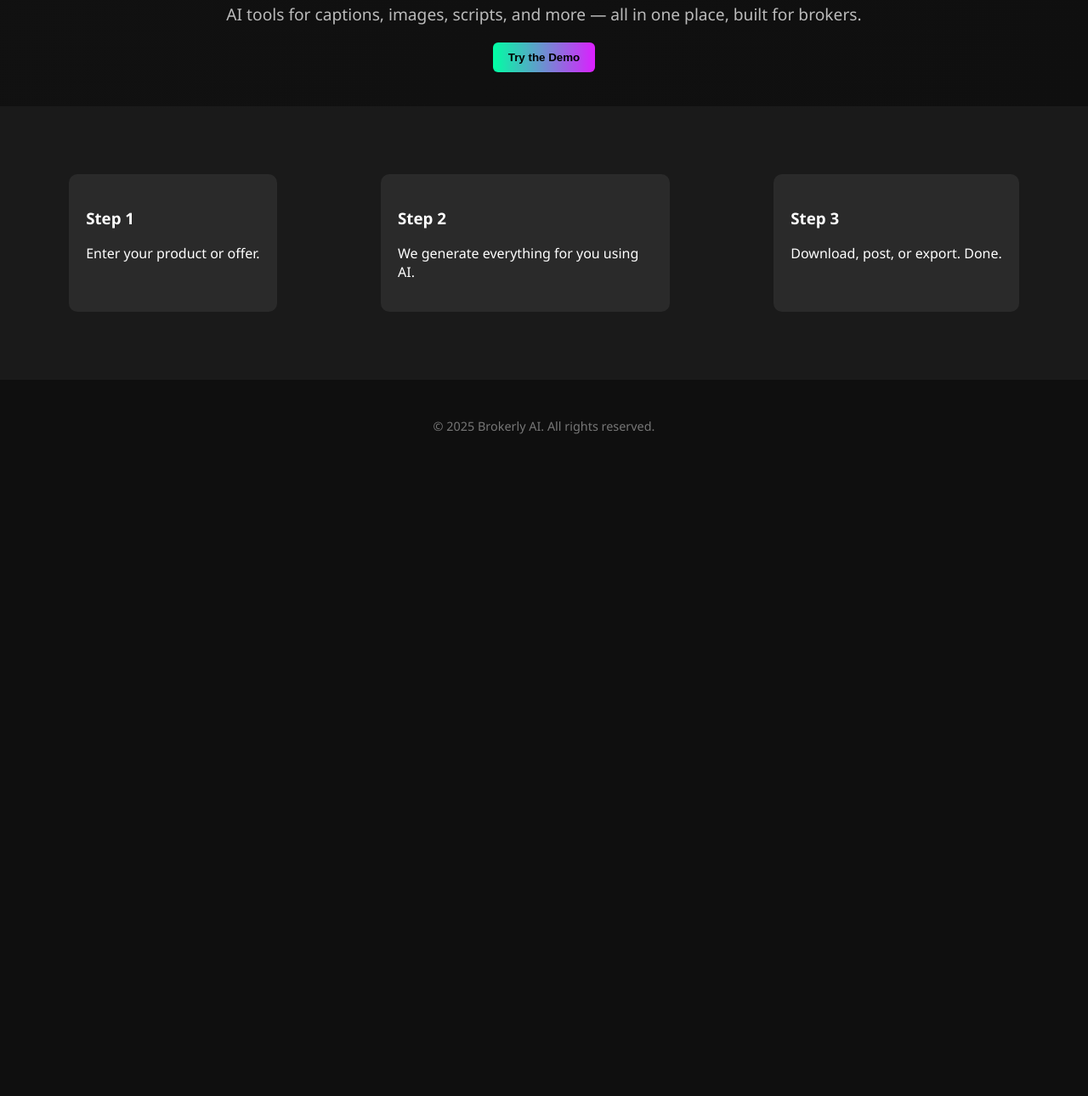
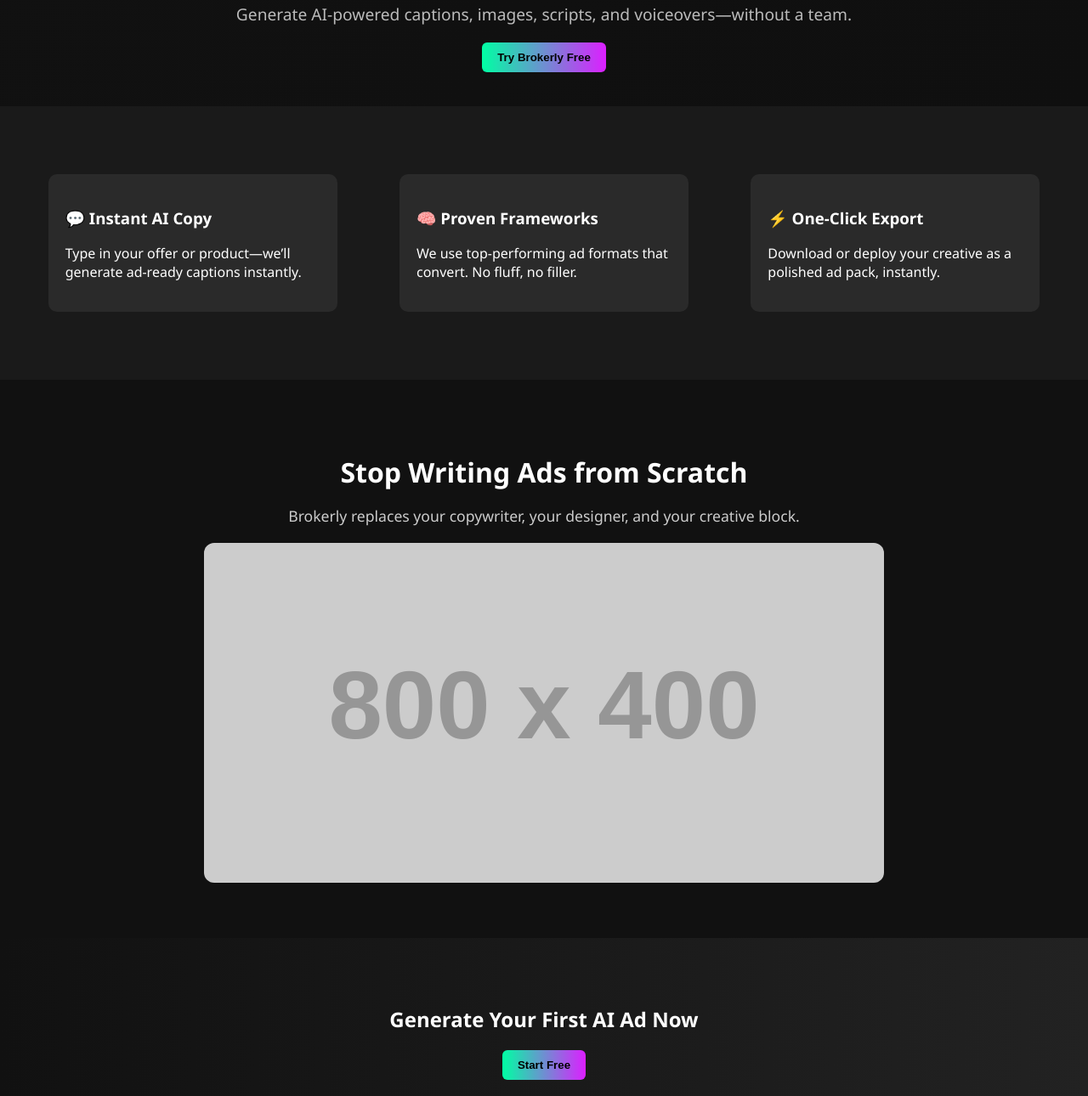
Before and after one commit to Brokerly-ai/Brokerly-AI, a plain HTML site: page index.html in a window 1280 px wide. Shown: the part 245-1535 px from the top of the page at 85% size. Before the commit the page ends 800 px from the top, so only its background shows below. Drawn offline with Linux system fonts and the light colour scheme; placeholder pictures from the web are drawn by us.

Commit message:
Add files via upload

```diff
--- a/index.html
+++ b/index.html
@@ -9,28 +9,39 @@
 <body>
   <nav class="navbar">
     <div class="logo">Brokerly AI</div>
-    <button class="cta">Start Free</button>
+    <button class="cta">Generate Free Ad</button>
   </nav>
 
   <header class="hero">
-    <h1>Generate Marketing Content in 60 Seconds</h1>
-    <p>AI tools for captions, images, scripts, and more — all in one place, built for brokers.</p>
-    <button class="cta">Try the Demo</button>
+    <h1>Build Winning Ad Content in Seconds</h1>
+    <p>Generate AI-powered captions, images, scripts, and voiceovers—without a team.</p>
+    <button class="cta">Try Brokerly Free</button>
   </header>
 
   <section class="features">
     <div class="feature">
-      <h3>Step 1</h3>
-      <p>Enter your product or offer.</p>
+      <h3>💬 Instant AI Copy</h3>
+      <p>Type in your offer or product—we’ll generate ad-ready captions instantly.</p>
     </div>
     <div class="feature">
-      <h3>Step 2</h3>
-      <p>We generate everything for you using AI.</p>
+      <h3>🧠 Proven Frameworks</h3>
+      <p>We use top-performing ad formats that convert. No fluff, no filler.</p>
     </div>
     <div class="feature">
-      <h3>Step 3</h3>
-      <p>Download, post, or export. Done.</p>
+      <h3>⚡ One-Click Export</h3>
+      <p>Download or deploy your creative as a polished ad pack, instantly.</p>
     </div>
+  </section>
+
+  <section class="proof">
+    <h2>Stop Writing Ads from Scratch</h2>
+    <p>Brokerly replaces your copywriter, your designer, and your creative block.</p>
+    <img src="https://via.placeholder.com/800x400?text=Visual+Demo" />
+  </section>
+
+  <section class="cta-section">
+    <h2>Generate Your First AI Ad Now</h2>
+    <button class="cta">Start Free</button>
   </section>
 
   <footer>
--- a/style.css
+++ b/style.css
@@ -2,7 +2,7 @@
 body {
   margin: 0;
   font-family: 'Segoe UI', sans-serif;
-  background-color: #0f0f0f;
+  background: #0f0f0f;
   color: white;
 }
 .navbar {
@@ -53,6 +53,30 @@ body {
   padding: 20px;
   border-radius: 10px;
 }
+.proof {
+  text-align: center;
+  padding: 60px 20px;
+  background-color: #111;
+}
+.proof h2 {
+  font-size: 2rem;
+  margin-bottom: 10px;
+}
+.proof p {
+  font-size: 1.1rem;
+  color: #ccc;
+  margin-bottom: 20px;
+}
+.proof img {
+  width: 90%;
+  max-width: 800px;
+  border-radius: 12px;
+}
+.cta-section {
+  text-align: center;
+  padding: 60px 20px;
+  background: linear-gradient(90deg, #111, #222);
+}
 footer {
   text-align: center;
   padding: 30px;
```
